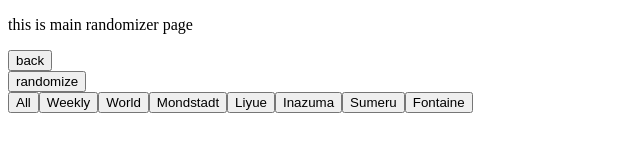
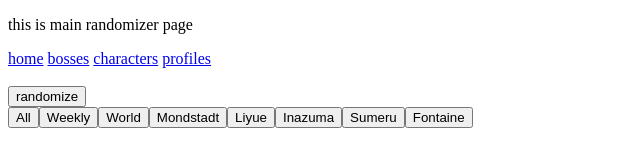
Before and after one commit to maozblan/genshin-randomizer, a plain HTML site: page subpages/randomize.html in a window 1280 px wide. Shown: the whole page, without its empty margins (0-640 px from the left). Drawn offline with Linux system fonts and the light colour scheme.

Commit message:
made a top navigation bar

```diff
--- a/subpages/randomize.html
+++ b/subpages/randomize.html
@@ -10,10 +10,12 @@
   <body>
     <p>this is main randomizer page</p>
 
-
-    <a href='../index.html'>
-      <button>back</button>
-    </a>
+    <div class="nav">
+      <a href='../index.html'>home</a>
+      <a href="./randomize.html">bosses</a>
+      <a href="./character.html">characters</a>
+      <a href="./profiles.html">profiles</a>
+    </div>
 
     <br>
 
```
Also changed, not shown: subpages/character.html (added, +13 -0 lines), subpages/character.css (added).
